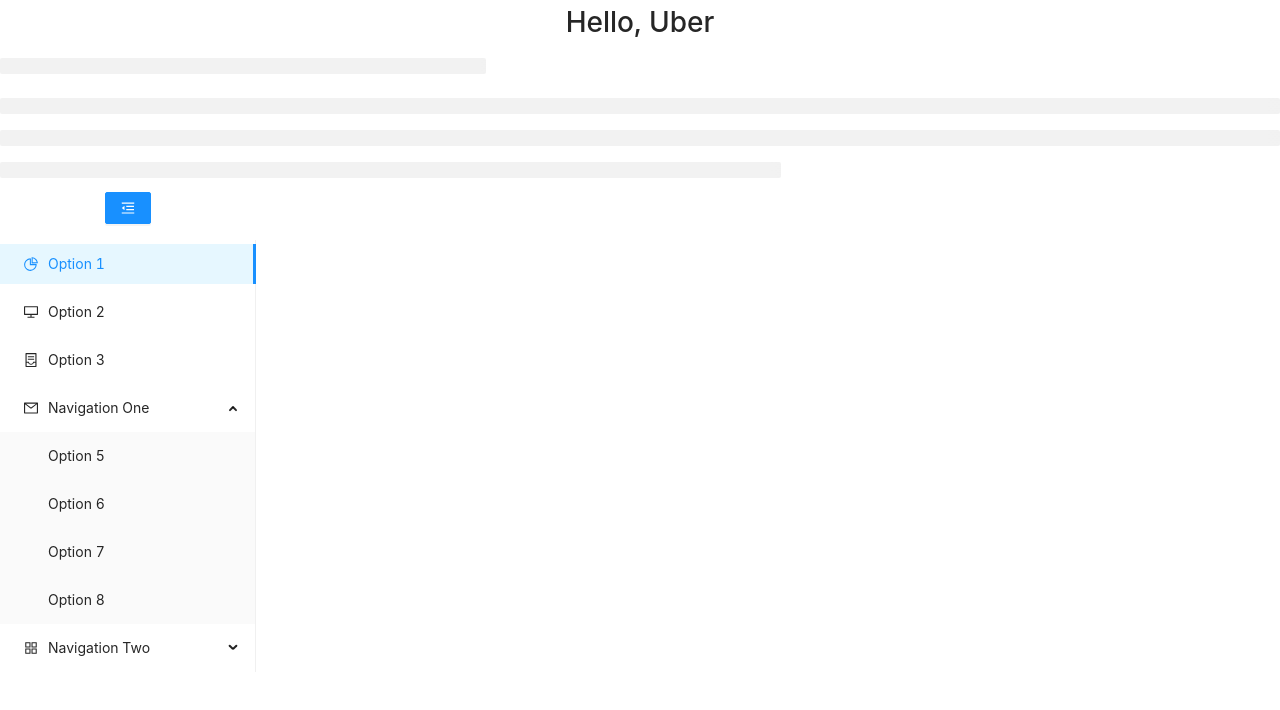
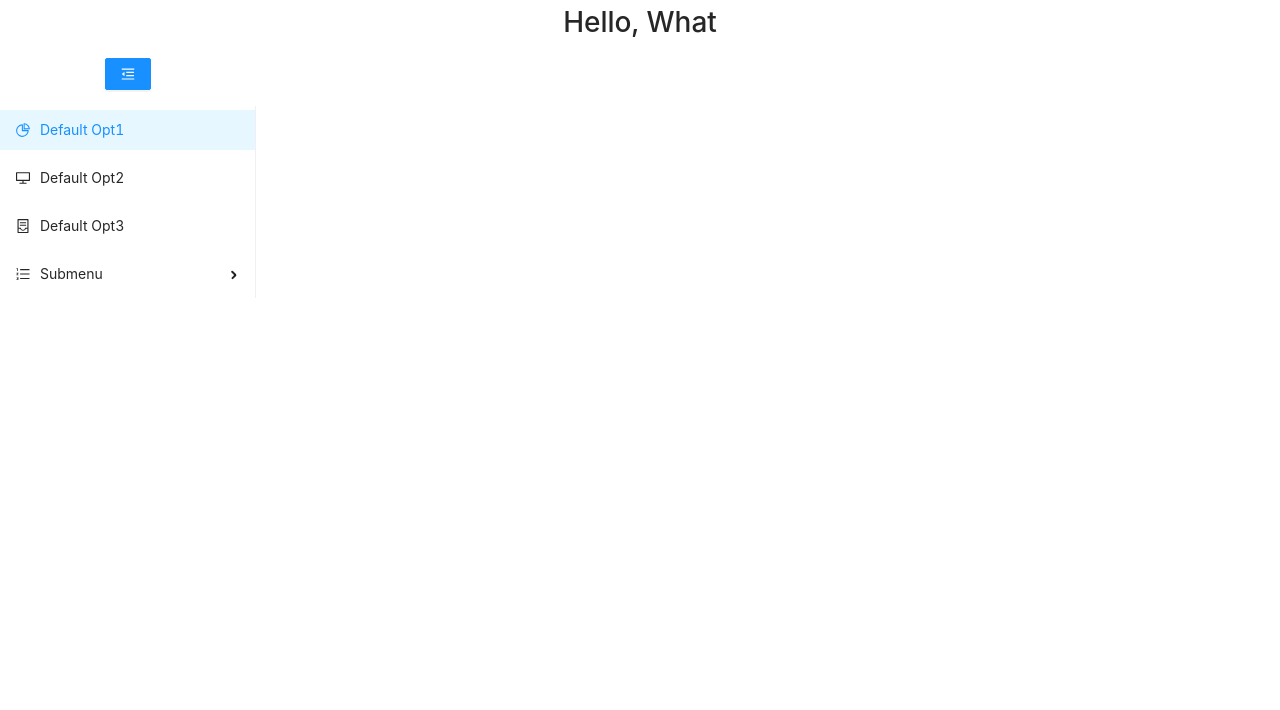
Before and after one commit to bolu-atx/courtbooker, a React (Create React App) app: page / in a window 1280 px wide. Shown: the top 710 px of the page. Built offline with nearby package versions, Linux system fonts and the light colour scheme.

Commit message:
add submenu recursive render

```diff
--- a/src/App.js
+++ b/src/App.js
@@ -5,12 +5,13 @@
 import {NavigationBar, Demo}  from './components/layout';
 import { NavigationMenu } from './components/menu';
 import { LoadingOutlined } from '@ant-design/icons';
+
 const antIcon = <LoadingOutlined style={{ fontSize: 24 }} spin />;
 
 function App() {
   return (
     <div className="App">
-        <NavigationBar name="Uber" />
+        <NavigationBar name="What" />
         <NavigationMenu dark/>
     </div>
   );
--- a/src/components/layout.js
+++ b/src/components/layout.js
@@ -28,10 +28,6 @@
   return (
     <div>
       <h1>Hello, {props.name}</h1>
-      <Skeleton
-	active
-        pargraph={{ rows: 3 }}
-      ></Skeleton>
     </div>
   );
 }
--- a/src/components/menu.js
+++ b/src/components/menu.js
@@ -1,5 +1,5 @@
-import { Menu, Button } from 'antd';
-import React, {useState} from 'react';
+import { Menu, Button } from "antd";
+import React, { useState } from "react";
 import {
   AppstoreOutlined,
   MenuUnfoldOutlined,
@@ -8,55 +8,89 @@
   DesktopOutlined,
   ContainerOutlined,
   MailOutlined,
-} from '@ant-design/icons';
+  OrderedListOutlined
+} from "@ant-design/icons";
+import { OmitProps } from "antd/lib/transfer/ListBody";
 
 const { SubMenu } = Menu;
-
 export const NavigationMenu = function (props) {
   const [collapsed, setCollapsed] = useState(false);
-
   function toggleCollapsed() {
+    // calls the setCollapsed with a lambda function that operates on some current state
     setCollapsed((collapsed) => {
       return !collapsed;
     });
-  };
+  }
+
+  // Default dummy dict in case a prop was not specified
+  const menu_data = props.menuData ?? [
+    { key: 1, icon: PieChartOutlined, label: "Default Opt1", children: [] },
+    { key: 2, icon: DesktopOutlined, label: "Default Opt2", children: [] },
+    { key: 3, icon: ContainerOutlined, label: "Default Opt3", children: [] },
+    {
+      key: 4,
+      icon: OrderedListOutlined,
+      label: "Submenu",
+      children: [
+        {
+          key: "s1",
+          icon: ContainerOutlined,
+          label: "Sub-Menu Level 1",
+          children: [
+            {
+              key: "ss1",
+              icon: DesktopOutlined,
+              label: "Nested SubMenu Level 2",
+              children: [],
+            },
+          ],
+        },
+      ],
+    },
+  ];
+
+  function buildMenuJSX(menu_data) {
+    // Generate recursively a menu
+    const menu_list = [];
+    menu_data.forEach((item) => {
+      if (item.children.length == 0) {
+        menu_list.push(
+          <Menu.Item key={item.key} icon={<item.icon />}>
+            {item.label}
+          </Menu.Item>
+        );
+      } else {
+        menu_list.push(
+          <SubMenu key={item.key} icon={<item.icon />} title={item.label}>
+            {buildMenuJSX(item.children)};
+          </SubMenu>
+        )
+      }
+    });
+
+    return menu_list;
+  }
+
+  const menu_list = buildMenuJSX(menu_data);
 
   return (
     <div style={{ width: 256 }}>
-        <Button type="primary" onClick={toggleCollapsed} style={{ marginBottom: 16 }}>
-          {React.createElement(collapsed ? MenuUnfoldOutlined : MenuFoldOutlined)}
+      <Button
+        type="primary"
+        onClick={toggleCollapsed}
+        style={{ marginBottom: 16 }}
+      >
+        {collapsed ? <MenuUnfoldOutlined/> : <MenuFoldOutlined/>}
       </Button>
       <Menu
-          defaultSelectedKeys={['1']}
-          defaultOpenKeys={['sub1']}
-          mode="inline"
+        defaultSelectedKeys={["1"]}
+        defaultOpenKeys={["sub1"]}
+        mode={props.menuMode}
         theme={props.dark}
         inlineCollapsed={collapsed}
       >
-          <Menu.Item key="1" icon={<PieChartOutlined />}>
-            Option 1
-          </Menu.Item>
-          <Menu.Item key="2" icon={<DesktopOutlined />}>
-            Option 2
-          </Menu.Item>
-          <Menu.Item key="3" icon={<ContainerOutlined />}>
-            Option 3
-          </Menu.Item>
-          <SubMenu key="sub1" icon={<MailOutlined />} title="Navigation One">
-            <Menu.Item key="5">Option 5</Menu.Item>
-            <Menu.Item key="6">Option 6</Menu.Item>
-            <Menu.Item key="7">Option 7</Menu.Item>
-            <Menu.Item key="8">Option 8</Menu.Item>
-          </SubMenu>
-          <SubMenu key="sub2" icon={<AppstoreOutlined />} title="Navigation Two">
-            <Menu.Item key="9">Option 9</Menu.Item>
-            <Menu.Item key="10">Option 10</Menu.Item>
-            <SubMenu key="sub3" title="Submenu">
-              <Menu.Item key="11">Option 11</Menu.Item>
-              <Menu.Item key="12">Option 12</Menu.Item>
-            </SubMenu>
-          </SubMenu>
+        {menu_list}
       </Menu>
     </div>
   );
-}
+};
```
Lines whose indentation alone changed are shown as unchanged.
